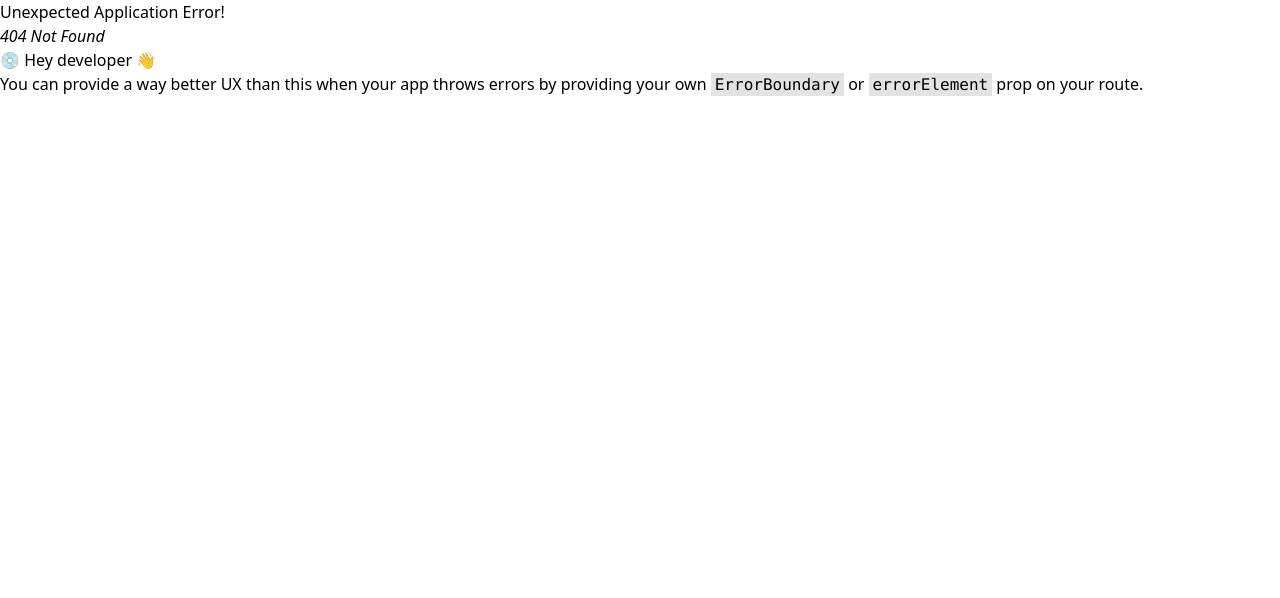
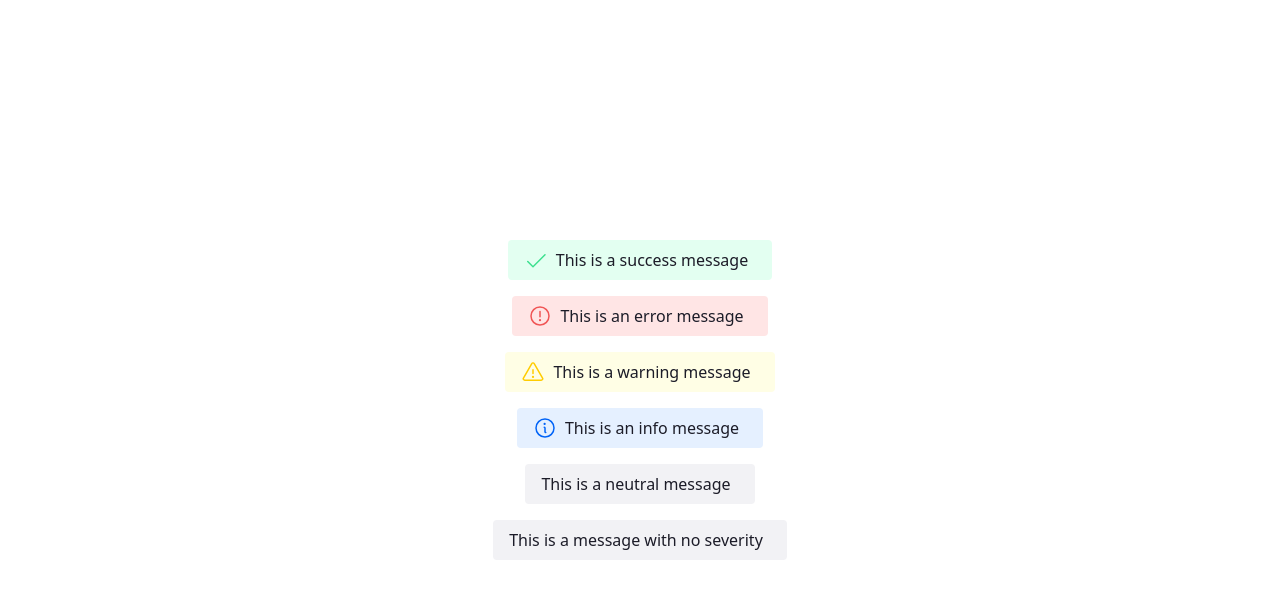
Before and after one commit to UofA-Blueprint/AlzheimerCalgary2.0, a React (Vite) app: page /toast-test in a window 1280 px wide. Before the commit this address had no page. Shown: the top 598 px of the page. Built offline with nearby package versions, Linux system fonts and the light colour scheme.

Commit message:
:sparkles: component and test route

```diff
--- a/src/App.tsx
+++ b/src/App.tsx
@@ -8,6 +8,7 @@ import Test from "./routes/Test";
 import DropdownItem from "@/components/DropdownItem";
 import SortDropdownListTestRoute from "@/routes/SortDropdownListTestRoute";
 import NavigationTest from "@/routes/NavigationTest";
+import ToastTestRoute from "@/routes/ToastTestRoute";
 
 const router = createBrowserRouter([
   {
@@ -30,6 +31,10 @@ const router = createBrowserRouter([
     path: "/nav-test",
     element: <NavigationTest />,
   },
+  {
+    path: "/toast-test",
+    element: <ToastTestRoute />
+  },
 ]);
 
 function App() {
--- /dev/null
+++ b/src/components/Toast.tsx
@@ -0,0 +1,58 @@
+import clsx from "clsx";
+import { Warning, WarningCircle, Check, Info } from "@phosphor-icons/react";
+
+
+interface ToastIconProps {
+  /** The theme of the toast */
+  severity?: "success" | "error" | "warning" | "info" | "neutral",
+}
+
+function ToastIcon({ severity }: ToastIconProps) {
+  if (severity === "success") {
+    return <Check className="text-status-green-main" size={24}/>;
+  } else if (severity === "error") {
+    return <WarningCircle className="text-status-red-main" size={24}/>;
+  } else if (severity === "warning") {
+    return <Warning className="text-status-yellow-main" size={24}/>;
+  } else if (severity === "info") {
+    return <Info className="text-status-blue-main" size={24}/>;
+  } else {
+    return null;
+  }
+}
+
+interface ToastProps {
+  /** The text to display inside the toast */
+  message: string,
+
+  /** The theme of the toast */
+  severity?: "success" | "error" | "warning" | "info" | "neutral",
+}
+
+function Toast({ message, severity = "neutral" }: ToastProps) {
+
+  // Body style
+  const body = "flex py-2 pl-4 pr-6 rounded gap-2";
+
+  // Themes
+  const success = "bg-status-green-light";
+  const error = "bg-status-red-light";
+  const warning = "bg-status-yellow-light";
+  const info = "bg-status-blue-light";
+  const neutral = "bg-neutrals-light-300";
+
+  return (
+    <div className={clsx(body, {
+      [success]: severity === "success",
+      [error]: severity === "error",
+      [warning]: severity === "warning",
+      [info]: severity === "info",
+      [neutral]: severity === "neutral"
+    })}>
+      <ToastIcon severity={ severity }/>
+      <span className="text-neutrals-dark-500">{ message }</span>
+    </div>
+  )
+}
+
+export default Toast;
--- /dev/null
+++ b/src/routes/ToastTestRoute.tsx
@@ -0,0 +1,16 @@
+import Toast from "@/components/Toast";
+
+function ToastTestRoute() {
+  return (
+    <div className="flex flex-col justify-center gap-4 items-center min-h-screen">
+        <Toast severity="success" message="This is a success message" />
+        <Toast severity="error" message="This is an error message" />
+        <Toast severity="warning" message="This is a warning message" />
+        <Toast severity="info" message="This is an info message" />
+        <Toast severity="neutral" message="This is a neutral message"/>
+        <Toast message="This is a message with no severity" />
+    </div>
+  );
+}
+
+export default ToastTestRoute;
```
